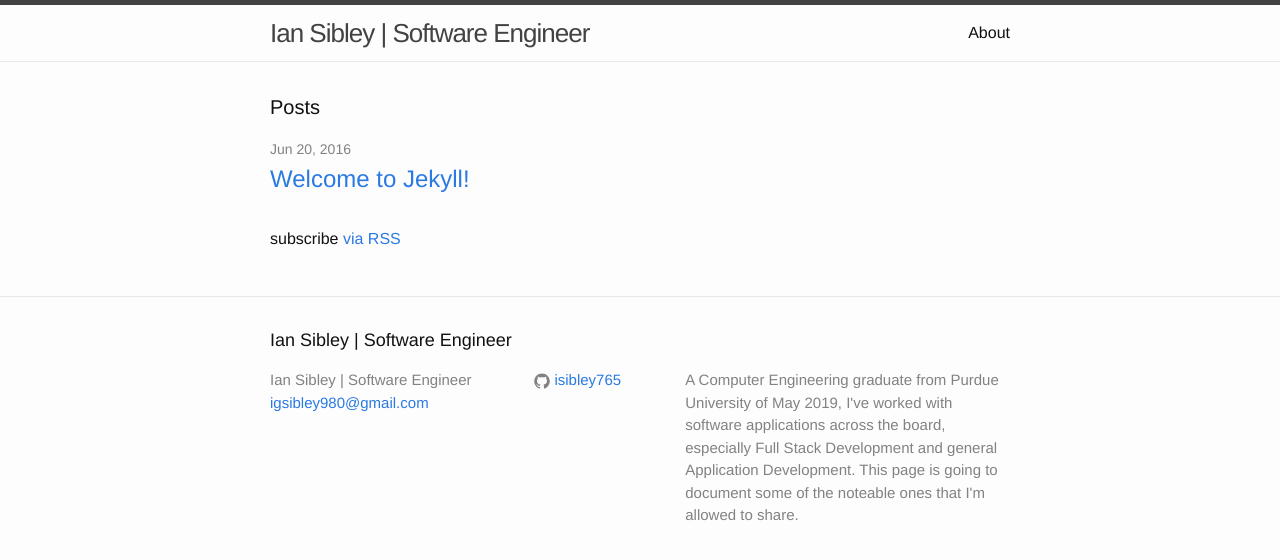
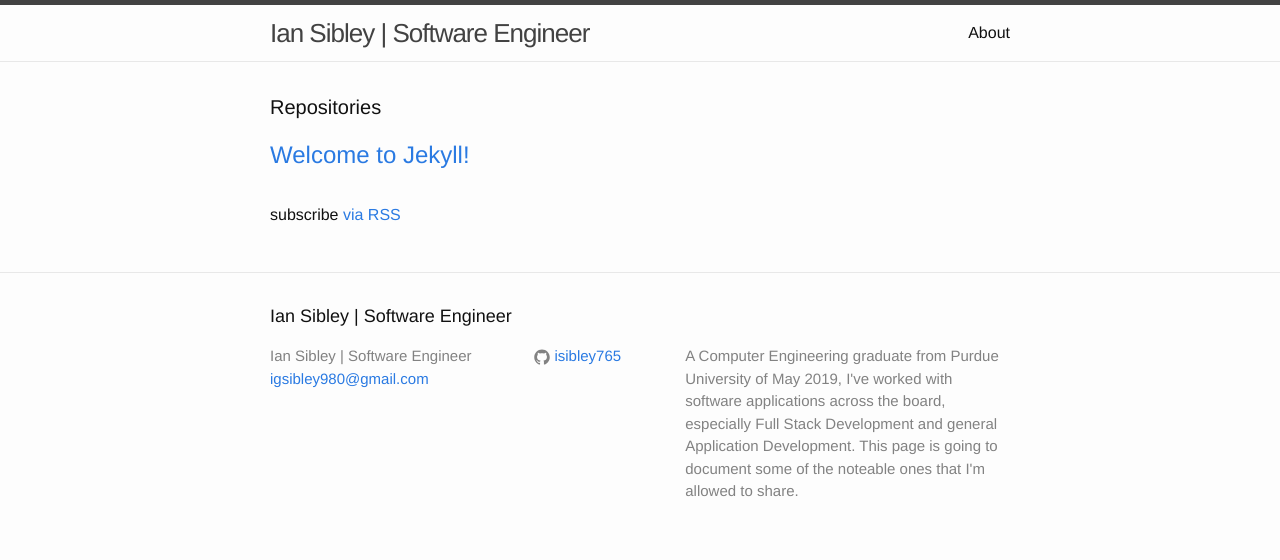
Before and after one commit to Dragom765/Dragom765.github.io, a Jekyll site: the page built from index.html, in a window 1280 px wide. Shown: the top 560 px of the page. Built offline with Jekyll 4.4.1, drawn with Linux system fonts in a browser that asks for light colours.

Commit message:
Shifting from posts to repo descriptions

```diff
--- a/index.html
+++ b/index.html
@@ -4,12 +4,12 @@ layout: default
 
 <div class="home">
 
-  <h1 class="page-heading">Posts</h1>
+  <h1 class="page-heading">Repositories</h1>
 
   <ul class="post-list">
     {% for post in site.posts %}
       <li>
-        <span class="post-meta">{{ post.date | date: "%b %-d, %Y" }}</span>
+        <span class="post-meta">{{ post.brief | "A miscellaneous project" }}</span>
 
         <h2>
           <a class="post-link" href="{{ post.url | prepend: site.baseurl }}">{{ post.title }}</a>
```
Also changed, not shown: about.md (+0 -1 lines).
